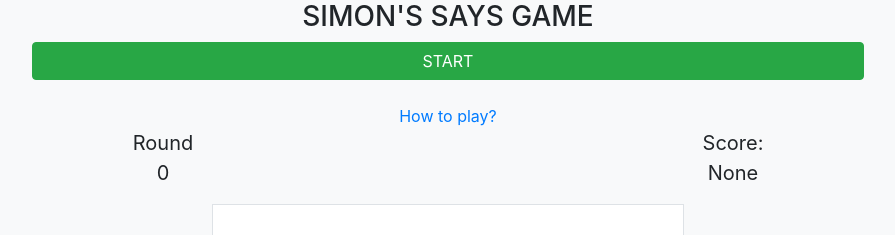
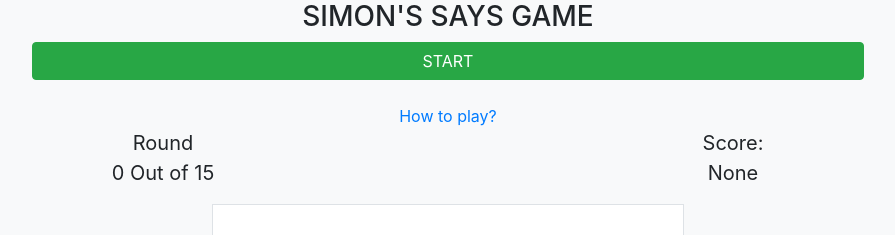
Before and after one commit to khalisfidaiy/simons-says, a plain HTML site: page index.html in a window 1280 px wide. Shown: the top 235 px of the page, without its empty margins (192-1087 px from the left). Drawn offline with nearby package versions, Linux system fonts and the light colour scheme.

Commit message:
add number of round in 'round' section

```diff
--- a/index.html
+++ b/index.html
@@ -21,7 +21,7 @@
 <a class="mx-auto" data-toggle="modal" data-target="#instruction" href="#instruction">How to play?</a>
     <div class="row">
         <div class="col-sm-6">
-            <span class="info-section">Round<br><a id="roundnum">0</a></span>
+            <span class="info-section">Round<br><a id="roundnum">0</a> Out of <a id="total_round">?</a></span>
         </div>
         <div class="col-sm-6">
             <span class="info-section">Score:<br><a id="result">None</a></span>
--- a/simons-says.js
+++ b/simons-says.js
@@ -7,6 +7,7 @@ let startGame = false; //boolean to set condition
 let set_hover = true;
 
 document.getElementById("no_of_round").innerText = round_num;
+document.getElementById("total_round").innerText = round_num;
 
 //function to start the game
 function start_game() {
```
